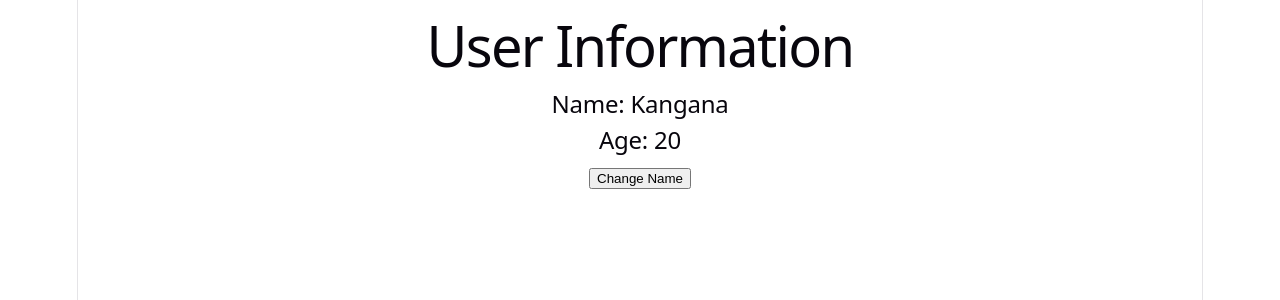
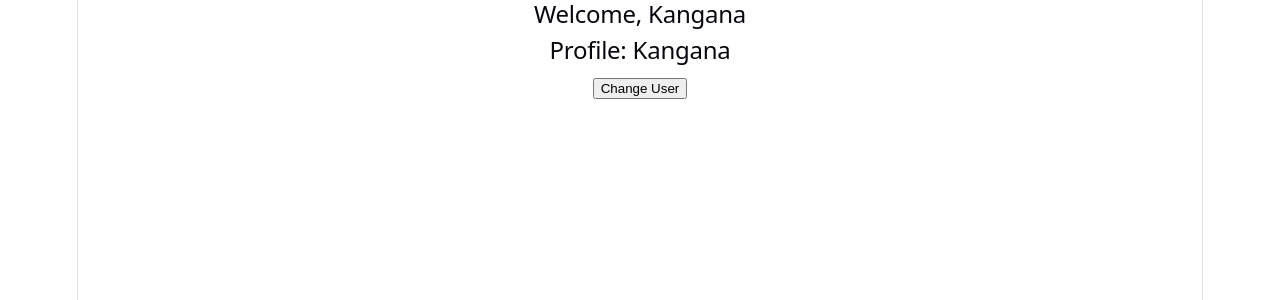
Before and after one commit to kanganamaheshwari0-cmd/react-revision, a React (Vite) app in the folder revision/: page / in a window 1280 px wide. Shown: the top 300 px of the page. Built offline with nearby package versions, Linux system fonts and the light colour scheme.

Commit message:
STATE MANAGEMENT MULTIPLE COMPONENT

```diff
--- a/revision/src/App.jsx
+++ b/revision/src/App.jsx
@@ -1041,31 +1041,54 @@
 
 //STATEMANAGEMENt
 
+// import { useState } from "react";
+
+// function App() {
+//   const [user, setUser] = useState({
+//     name: "Kangana",
+//     age: 20,
+//   });
+
+//   const changeName = () => {
+//     setUser({
+//       ...user,
+//       name: "Rahul",
+//     });
+//   };
+
+//   return (
+//     <div>
+//       <h1>User Information</h1>
+
+//       <h2>Name: {user.name}</h2>
+//       <h2>Age: {user.age}</h2>
+
+//       <button onClick={changeName}>
+//         Change Name
+//       </button>
+//     </div>
+//   );
+// }
+
+// export default App;
+
+//STATE MANAGEMENT MULTIPLE COMPONENT
+
 import { useState } from "react";
+import Navbar from "./Navbar";
+import Profile from "./Profile";
 
 function App() {
-  const [user, setUser] = useState({
-    name: "Kangana",
-    age: 20,
-  });
-
-  const changeName = () => {
-    setUser({
-      ...user,
-      name: "Rahul",
-    });
-  };
+  const [user, setUser] = useState("Kangana");
 
   return (
     <div>
-      <h1>User Information</h1>
+      <Navbar user={user} />
 
-      <h2>Name: {user.name}</h2>
-      <h2>Age: {user.age}</h2>
-
-      <button onClick={changeName}>
-        Change Name
-      </button>
+      <Profile
+        user={user}
+        setUser={setUser}
+      />
     </div>
   );
 }
--- /dev/null
+++ b/revision/src/Navbar.jsx
@@ -0,0 +1,5 @@
+function Navbar({ user }) {
+  return <h2>Welcome, {user}</h2>;
+}
+
+export default Navbar;
--- /dev/null
+++ b/revision/src/Profile.jsx
@@ -0,0 +1,13 @@
+function Profile({ user, setUser }) {
+  return (
+    <div>
+      <h2>Profile: {user}</h2>
+
+      <button onClick={() => setUser("Rahul")}>
+        Change User
+      </button>
+    </div>
+  );
+}
+
+export default Profile;
```
